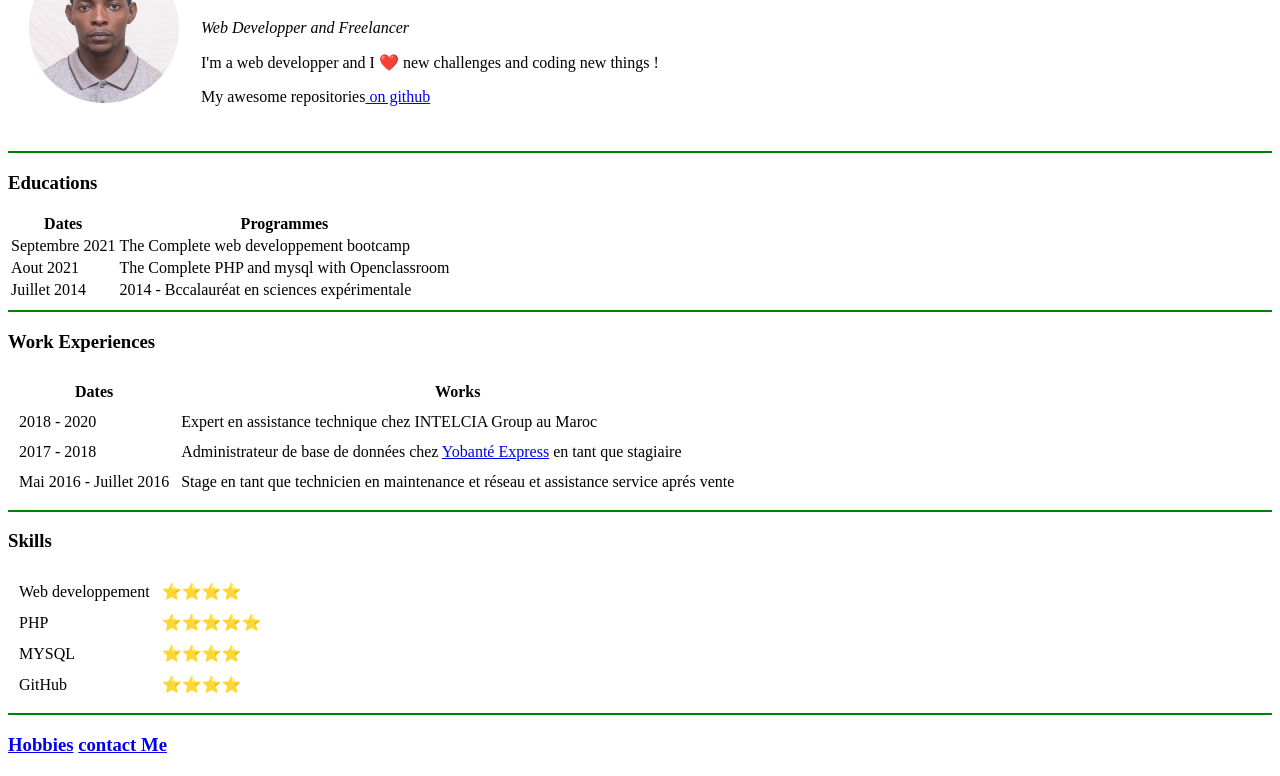
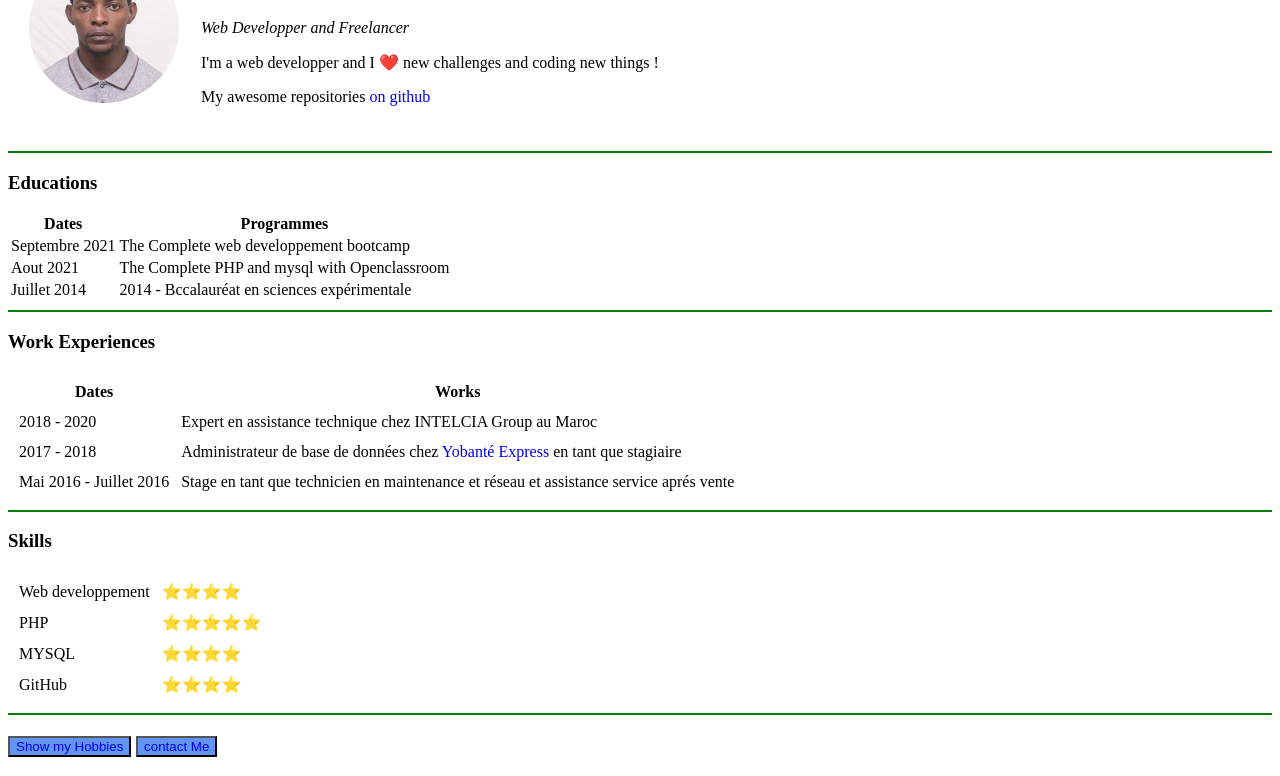
Before and after one commit to doumova/portfolio, a plain HTML site: page index.html in a window 1280 px wide. Shown: the part 90-866 px from the top of the page. Drawn offline with Linux system fonts and the light colour scheme.

Commit message:
modification

```diff
--- a/index.html
+++ b/index.html
@@ -6,6 +6,15 @@
         <meta http-equiv="X-UA-Compatible" content="IE=edge">
         <meta name="viewport" content="width=device-width, initial-scale=1.0">
         <title> Modou's Personal - site</title>
+        <style>
+            a{
+                text-decoration: none;
+
+            }
+            button{
+                background-color: rgb(97, 148, 243);
+            }
+        </style>
     </head>
 
     <body>
@@ -103,8 +112,12 @@
 
         <hr size="2" color="green">
         <h3>
-            <a href="hobbies.html">Hobbies</a>
-            <a href="contact-me.html">contact Me</a>
+            <button>
+                <a href="hobbies.html">Show my Hobbies</a>
+            </button>
+            <button>
+                <a href="contact-me.html">contact Me</a>
+            </button>
         </h3>
     </body>
 
```
Also changed, not shown: contact-me.html (+2 -2 lines), hobbies.html (+1 -1 lines).
